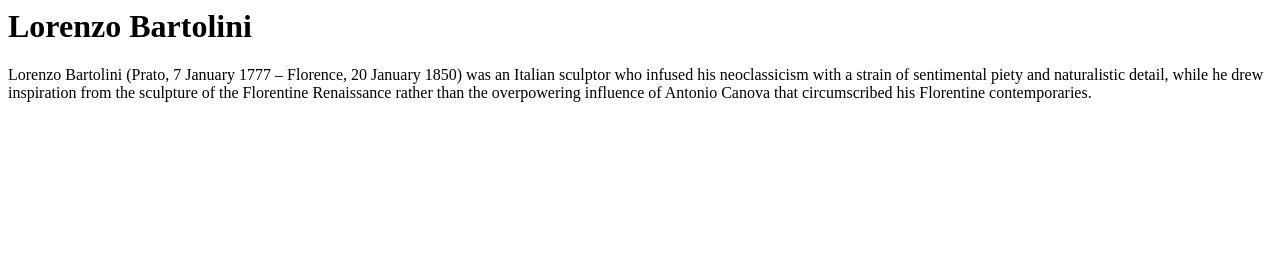
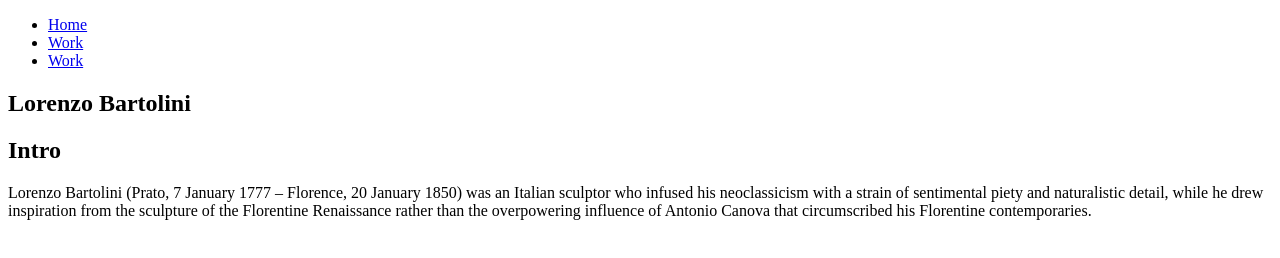
Before and after one commit to picarmela/Lorenzo-Bartolini, a plain HTML site: page index.html in a window 1280 px wide. Drawn offline with Linux system fonts and the light colour scheme.

Commit message:
biography

```diff
--- a/index.html
+++ b/index.html
@@ -1,3 +1,30 @@
-<h1> Lorenzo Bartolini</h1>
 
-<p>Lorenzo Bartolini (Prato, 7 January 1777 – Florence, 20 January 1850) was an Italian sculptor who infused his neoclassicism with a strain of sentimental piety and naturalistic detail, while he drew inspiration from the sculpture of the Florentine Renaissance rather than the overpowering influence of Antonio Canova that circumscribed his Florentine contemporaries.</p>
+<!DOCTYPE html>
+<html lang="en">
+<head>
+    <meta charset="UTF-8">
+    <meta http-equiv="X-UA-Compatible" content="IE=edge">
+    <meta name="viewport" content="width=device-width, initial-scale=1.0">
+    <title>lorenzo-bartolini</title>
+</head>
+<body>
+<main>
+<header>
+    <nav>
+        <ul>
+            <li> <a href="index.html">Home</a> </li>
+            <li> <a href="biography.html">Work</a> </li>
+            <li> <a href="work.html">Work</a> </li>
+        </ul>
+    </nav>
+</header>
+<section>
+    <h1> Lorenzo Bartolini</h1>
+    <h2> Intro</h2>
+
+    <p>Lorenzo Bartolini (Prato, 7 January 1777 – Florence, 20 January 1850) was an Italian sculptor who infused his neoclassicism with a strain of sentimental piety and naturalistic detail, while he drew inspiration from the sculpture of the Florentine Renaissance rather than the overpowering influence of Antonio Canova that circumscribed his Florentine contemporaries.</p>
+
+</section>
+</main>
+</body>
+</html>
```
Also changed, not shown: biography.html (+25 -0 lines), work.html (+25 -0 lines), 1 other file.
